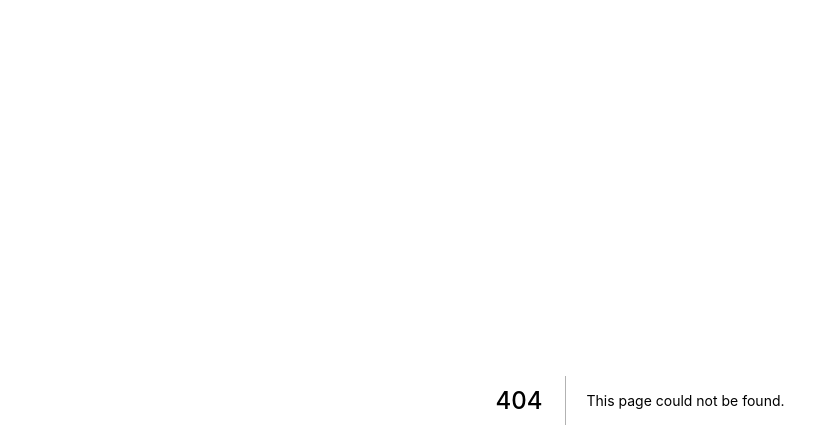
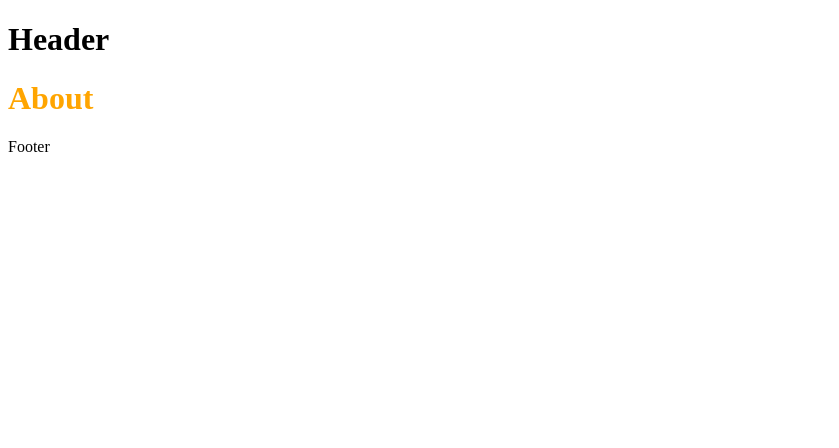
Before and after one commit to yavemu/nextjs_firebase_app, a Next.js app: page /about in a window 1280 px wide. Before the commit this address had no page. Shown: the top 448 px of the page, without its empty margins (0-839 px from the left). Built offline with nearby package versions, Linux system fonts and the light colour scheme.

Commit message:
create and use Layout component and about page

```diff
--- /dev/null
+++ b/components/layout/Layout.jsx
@@ -0,0 +1,17 @@
+import React, { Fragment } from 'react'
+
+const Layout = ({children}) => {
+    return (
+        <Fragment>
+            <h1>Header</h1>
+            <main>
+                {children}
+            </main>
+            <footer>
+                Footer
+            </footer>
+        </Fragment>
+     );
+}
+
+export default Layout;
--- /dev/null
+++ b/pages/about.js
@@ -0,0 +1,16 @@
+import styled from '@emotion/styled'
+import Layout from '../components/layout/Layout'
+
+const Title = styled.h1`
+  color: orange
+`
+
+const About = () => {
+  return (
+    <Layout>
+      <Title>About</Title>
+    </Layout>
+  );
+}
+
+export default About;
--- a/pages/index.js
+++ b/pages/index.js
@@ -1,4 +1,5 @@
 import styled from '@emotion/styled'
+import Layout from '../components/layout/Layout'
 
 const Title = styled.h1`
   color: orange
@@ -10,10 +11,10 @@ const Paragraph = styled.p`
 
 const Home = () => {
   return (
-    <div>
+    <Layout>
       <Title>Welcome!!</Title>
       <Paragraph>This is my default page and it has its own styles</Paragraph>
-    </div>
+    </Layout>
   );
 }
 
```
